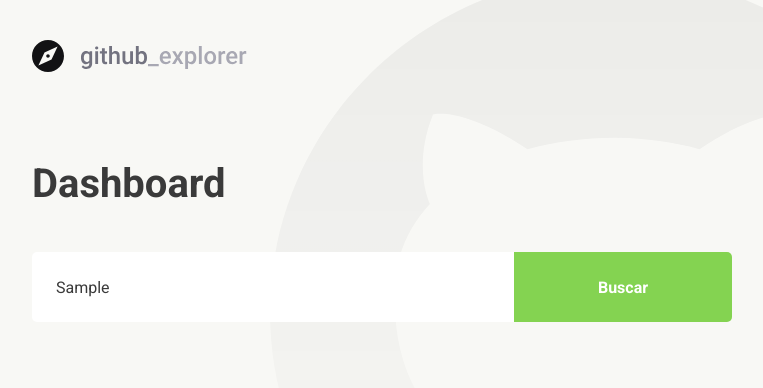
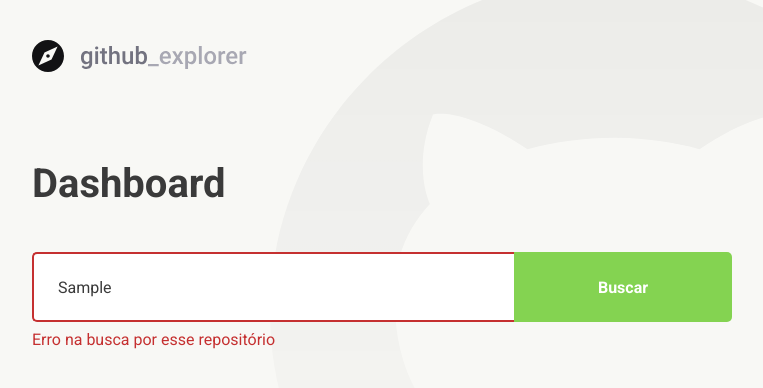
Before and after one commit to gislainejessica/goStack-11, a React (Create React App) app in the folder github-explorer/: page / in a window 1280 px wide. Both pictures are taken after typing "Sample" into the empty fields and a click on the button "Buscar". Shown: the top 388 px of the page, without its empty margins (144-907 px from the left). Built offline with nearby package versions, Linux system fonts and the light colour scheme; no server answers; the HTML template or start-up script is replaced by a standard one.

Commit message:
Tratando erros e mostrando em tela

```diff
--- a/github-explorer/src/pages/Dashboard/index.tsx
+++ b/github-explorer/src/pages/Dashboard/index.tsx
@@ -1,6 +1,6 @@
 import React, { useState, FormEvent } from 'react'
 import { FiChevronRight } from 'react-icons/fi'
-import { Container, Title, Form, Repositories } from './styles'
+import { Container, Title, Form, Repositories, Error } from './styles'
 import Logo from '../../assets/logo.svg'
 
 import api from '../../services/api'
@@ -18,25 +18,38 @@
 const Dashboard: React.FC = () => {
   const [newRepo, setNewRepo] = useState('')
   const [repositories, setRepositories] = useState<Repository[]>([])
+  const [inputError, setInputError] = useState('')
 
   async function handleAddRepositories(event: FormEvent<HTMLFormElement>): Promise<void> {
     event.preventDefault()
 
-    const response = await api.get<Repository>(`repos/${newRepo}`)
+    if (!newRepo) {
+      setInputError('Digite o autor/nome do repositório')
+      return
+    }
 
-    const repository = response.data
+    try {
+      const response = await api.get<Repository>(`repos/${newRepo}`)
 
-    setRepositories([...repositories, repository])
+      const repository = response.data
 
-    setNewRepo('')
+      setRepositories([...repositories, repository])
 
+      setNewRepo('')
+
+      setInputError('')
+
+    } catch (errr) {
+      setInputError('Erro na busca por esse repositório')
+
+    }
   }
 
   return (
     <Container>
       <img src={Logo} alt="Logo" />
       <Title> Dashboard </Title>
-      <Form onSubmit={handleAddRepositories}>
+      <Form hasError={!!inputError} onSubmit={handleAddRepositories}>
         <input
           type="text"
           placeholder="Digite o nome do repositório"
@@ -46,6 +59,8 @@
           Buscar
         </button>
       </Form>
+
+      {inputError && <Error>{inputError}</Error>}
 
       <Repositories>
         {repositories.map(repository => (
--- a/github-explorer/src/pages/Dashboard/styles.ts
+++ b/github-explorer/src/pages/Dashboard/styles.ts
@@ -1,5 +1,10 @@
-import styled from 'styled-components'
+import styled, { css } from 'styled-components'
 import { shade } from 'polished'
+
+
+interface FormProps {
+  hasError: boolean
+}
 
 export const Container = styled.div`
 
@@ -13,7 +18,7 @@
   margin-top: 80px;
 `
 
-export const Form = styled.form`
+export const Form = styled.form<FormProps>`
   margin-top: 40px;
   max-width: 700px;
 
@@ -26,6 +31,12 @@
     border: 0;
     border-radius: 5px 0px 0px 5px;
     color: #3a3a3a;
+    border: 2px solid #fff;
+    border-right: 0;
+
+    ${(props) => props.hasError && css`
+      border-color: #c53030;
+    `}
 
     &:placeholder {
       color: #a8a8b3;
@@ -47,6 +58,12 @@
       background: ${shade(0.2, '#84d351')}
     }
   }
+`
+
+export const Error = styled.span`
+  display: block;
+  margin-top: 8px;
+  color: #c53030;
 `
 
 export const Repositories = styled.div`
```
